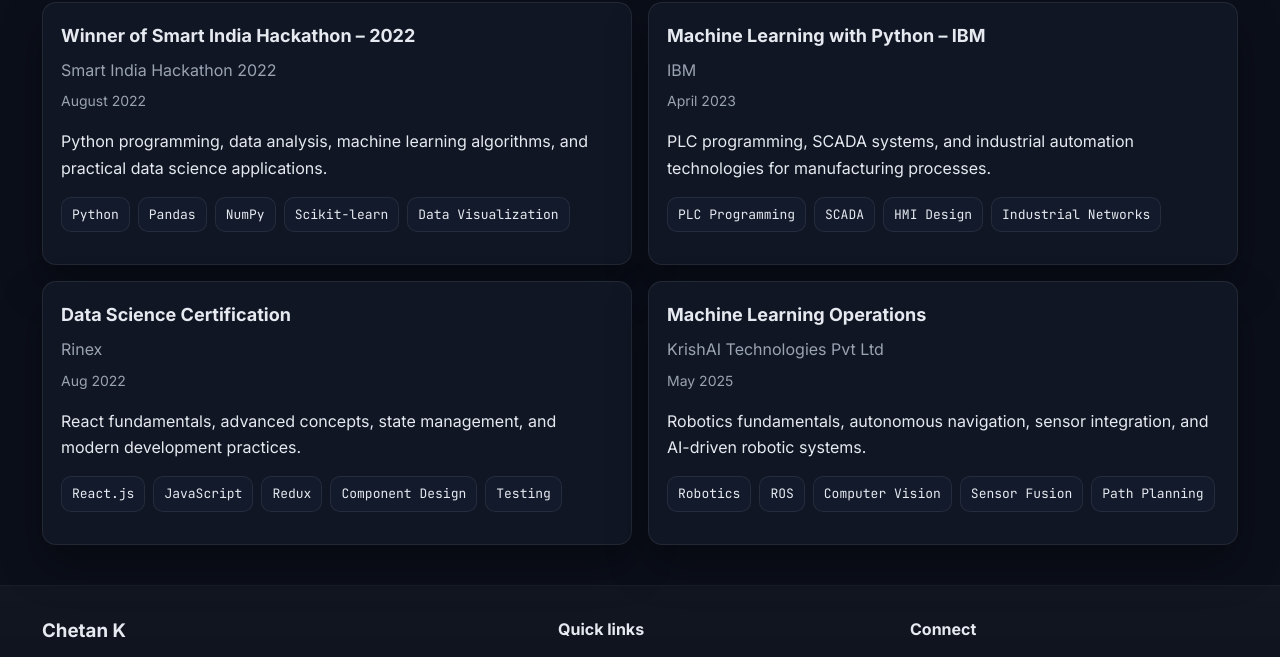
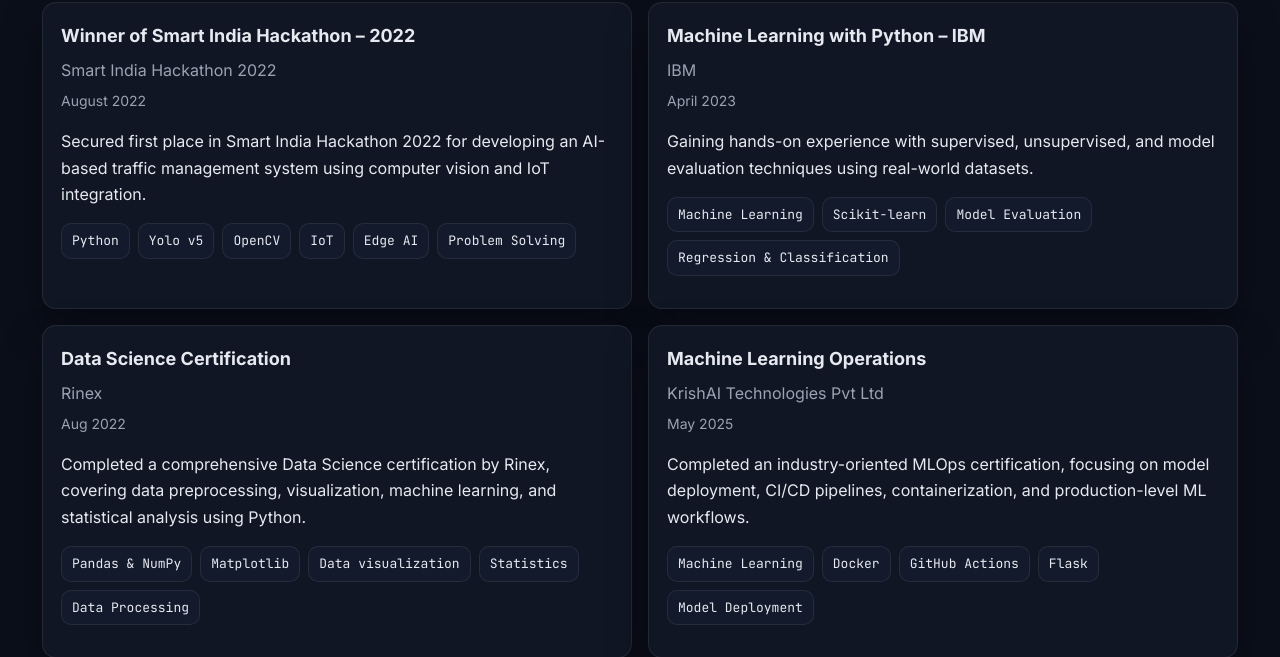
Before and after one commit to ChetanKamatagi/Chetan_Portfolio, a plain HTML site: page index.html in a window 1280 px wide. Shown: the part 4090-4747 px from the top of the page. Drawn offline with Linux system fonts and the light colour scheme.

Commit message:
Updated the Certification section

```diff
--- a/index.html
+++ b/index.html
@@ -198,36 +198,36 @@
           <h3>Winner of Smart India Hackathon – 2022</h3>
           <p class="card__org">Smart India Hackathon 2022</p>
           <p class="card__meta">August 2022</p>
-          <p>Python programming, data analysis, machine learning algorithms, and practical data science applications.</p>
+          <p>Secured first place in Smart India Hackathon 2022 for developing an AI-based traffic management system using computer vision and IoT integration.</p>
           <ul class="tags">
-            <li>Python</li><li>Pandas</li><li>NumPy</li><li>Scikit-learn</li><li>Data Visualization</li>
+            <li>Python</li><li>Yolo v5</li><li>OpenCV</li><li>IoT</li><li>Edge AI</li><li>Problem Solving</li>
           </ul>
         </a>
         <a href="https://www.coursera.org/account/accomplishments/verify/D8PD8ET65SLR?utm_source=link&utm_medium=certificate&utm_content=cert_image&utm_campaign=sharing_cta&utm_product=course" target="_blank" class="card card--link fade-in" style="--delay: 100ms;">
           <h3>Machine Learning with Python – IBM </h3>
           <p class="card__org">IBM</p>
           <p class="card__meta">April 2023</p>
-          <p>PLC programming, SCADA systems, and industrial automation technologies for manufacturing processes.</p>
+          <p>Gaining hands-on experience with supervised, unsupervised, and model evaluation techniques using real-world datasets.</p>
           <ul class="tags">
-            <li>PLC Programming</li><li>SCADA</li><li>HMI Design</li><li>Industrial Networks</li>
+            <li>Machine Learning</li><li>Scikit-learn</li><li>Model Evaluation</li><li>Regression & Classification</li>
           </ul>
         </a>
         <a href="https://drive.google.com/file/d/1foXNbu2oyBHKH_BytjSpuCBZggG4cKN7/view?usp=sharing" target="_blank" class="card card--link fade-in" style="--delay: 200ms;">
           <h3>Data Science Certification</h3>
           <p class="card__org">Rinex</p>
           <p class="card__meta">Aug 2022</p>
-          <p>React fundamentals, advanced concepts, state management, and modern development practices.</p>
+          <p>Completed a comprehensive Data Science certification by Rinex, covering data preprocessing, visualization, machine learning, and statistical analysis using Python.</p>
           <ul class="tags">
-            <li>React.js</li><li>JavaScript</li><li>Redux</li><li>Component Design</li><li>Testing</li>
+            <li>Pandas & NumPy</li><li>Matplotlib</li><li>Data visualization</li><li>Statistics</li><li>Data Processing</li>
           </ul>
         </a>
         <a href="https://www.udemy.com/certificate/UC-ba351f78-039d-4e2c-85d6-60e639264742/" target="_blank" class="card card--link fade-in" style="--delay: 300ms;">
           <h3>Machine Learning Operations</h3>
           <p class="card__org">KrishAI Technologies Pvt Ltd</p>
           <p class="card__meta">May 2025</p>
-          <p>Robotics fundamentals, autonomous navigation, sensor integration, and AI-driven robotic systems.</p>
+          <p>Completed an industry-oriented MLOps certification, focusing on model deployment, CI/CD pipelines, containerization, and production-level ML workflows.</p>
           <ul class="tags">
-            <li>Robotics</li><li>ROS</li><li>Computer Vision</li><li>Sensor Fusion</li><li>Path Planning</li>
+            <li>Machine Learning</li><li>Docker</li><li>GitHub Actions</li><li>Flask</li><li>Model Deployment</li>
           </ul>
         </a>
       </div>
```
